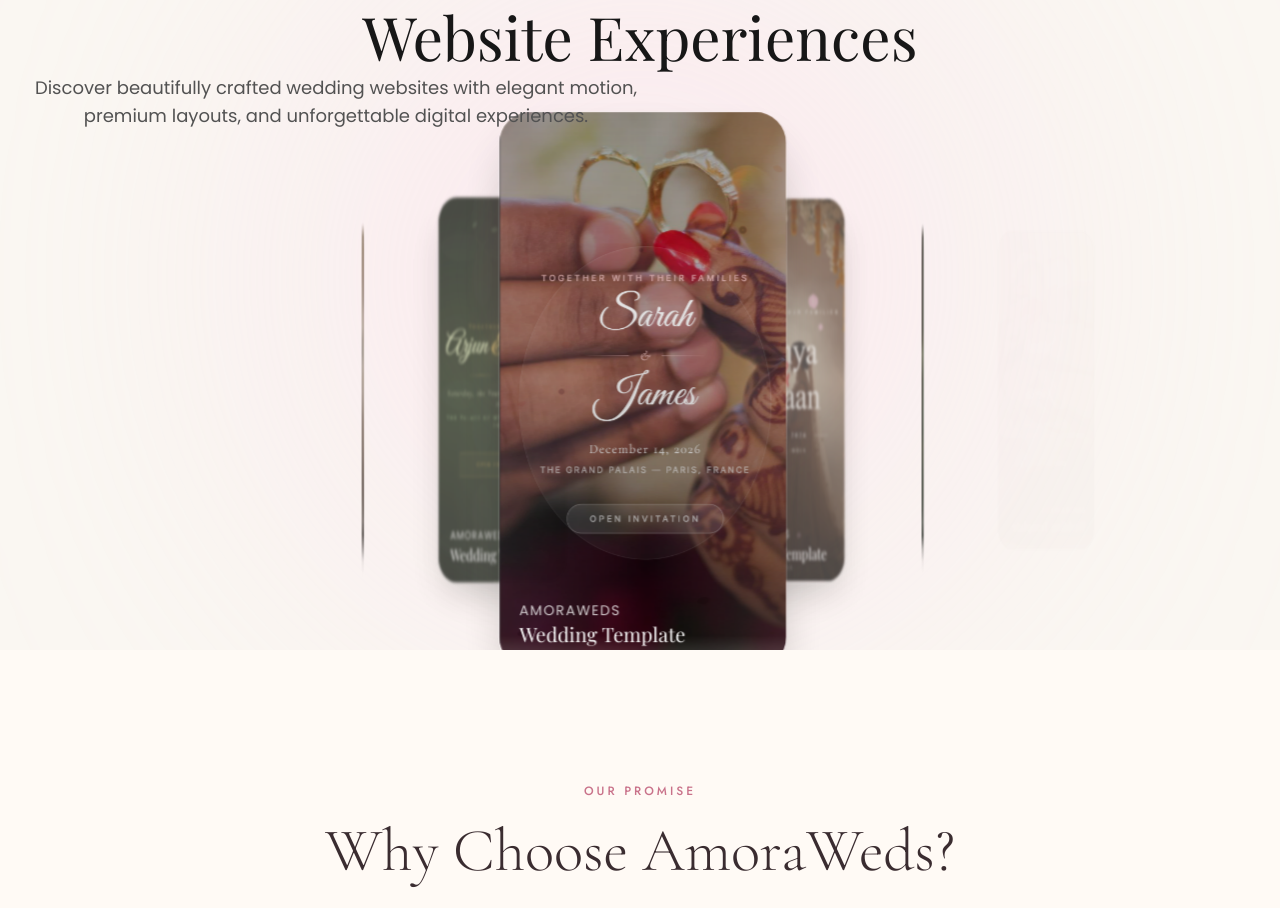
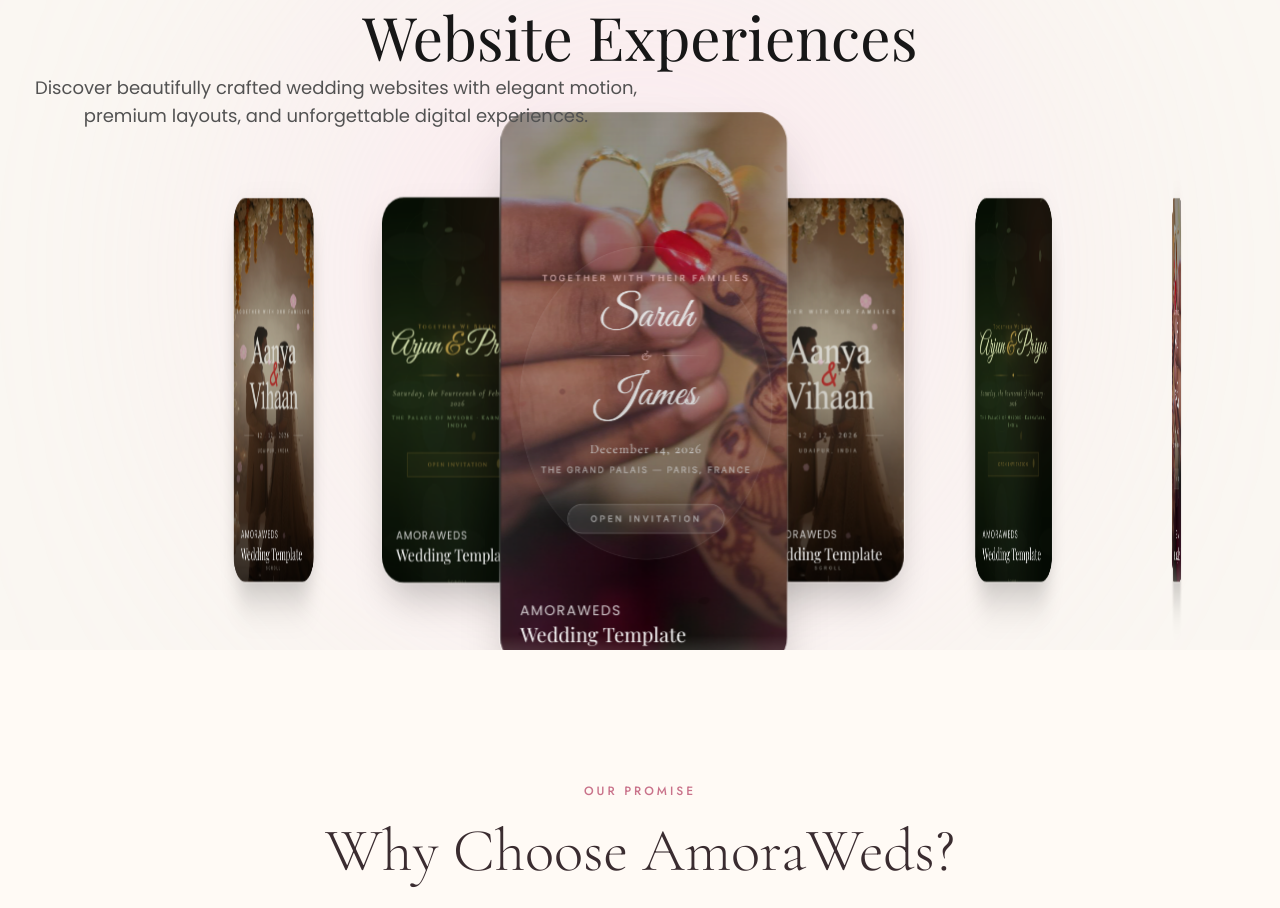
Before and after one commit to Akshay-2024/AmoraWeds, a Next.js app: page / in a window 1280 px wide. Shown: the part 1037-1945 px from the top of the page. Built offline with nearby package versions, Linux system fonts and the light colour scheme; no server answers; the database is empty; a web font is replaced by a local one.

Commit message:
size updatingg

```diff
--- a/components/Hero360Carousel.tsx
+++ b/components/Hero360Carousel.tsx
@@ -68,32 +68,11 @@ export default function Hero360Carousel() {
                 key={index}
                 className="absolute"
                 animate={{
-                  x: position * 140,
-
-                  scale:
-                    position === 0
-                      ? 1
-                      : position === -1 || position === 1
-                      ? 0.82
-                      : 0.68,
-
-                  rotateY: position * -45,
-
-                  z: position === 0 ? 0 : -180,
-
-                  opacity:
-                    Math.abs(position) > 2
-                      ? 0
-                      : position === 0
-                      ? 1
-                      : 0.72,
-
-                  filter:
-                    position === 0
-                      ? "blur(0px)"
-                      : "blur(1.8px)",
-
-                  zIndex: 100 - Math.abs(position),
+                x: position * 185,
+                rotateY: position * -32,
+                scale: position === 0 ? 1 : 0.82,
+                opacity: Math.abs(position) > 3 ? 0 : 1,
+                zIndex: 100 - Math.abs(position),
                 }}
                 transition={{
                   duration: 1,
```
